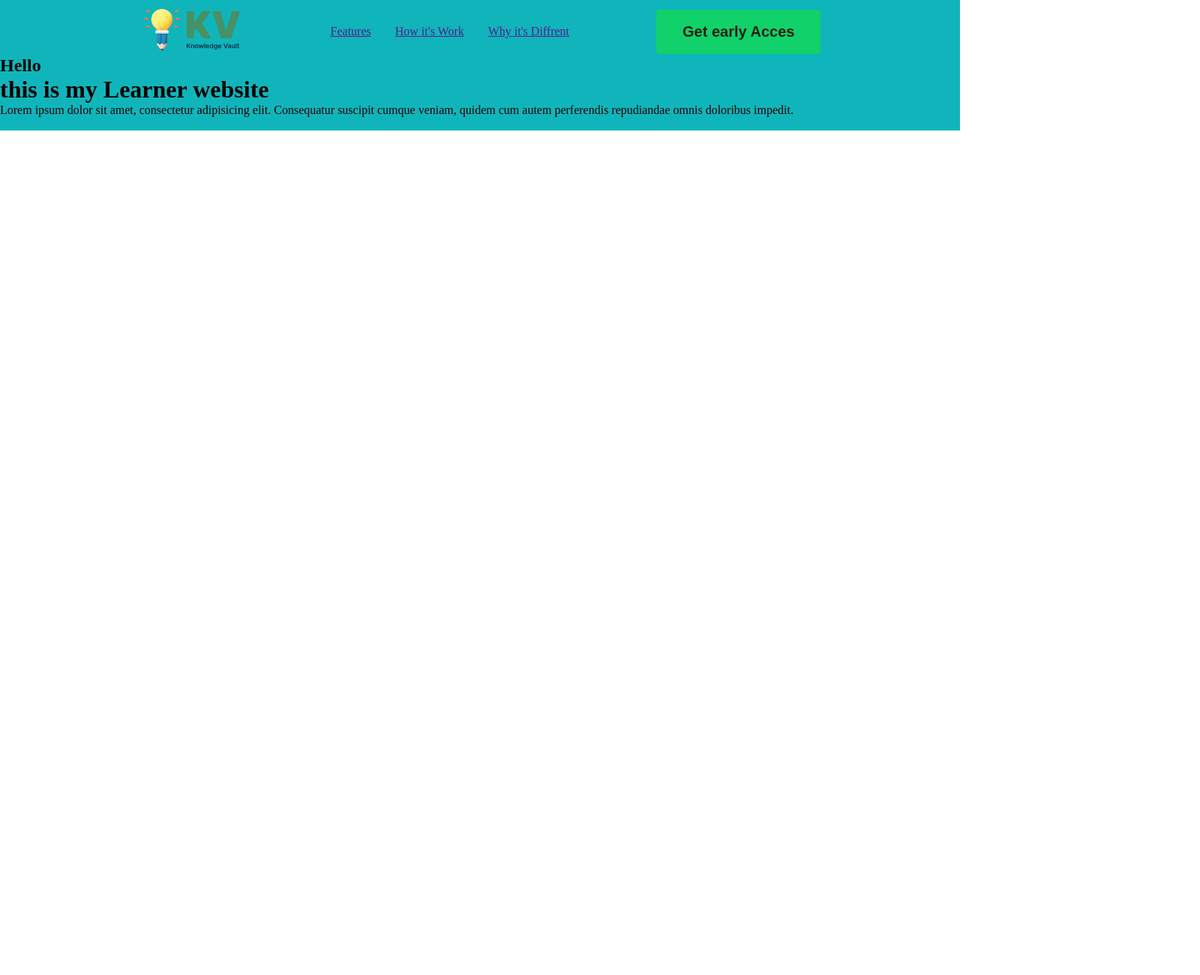
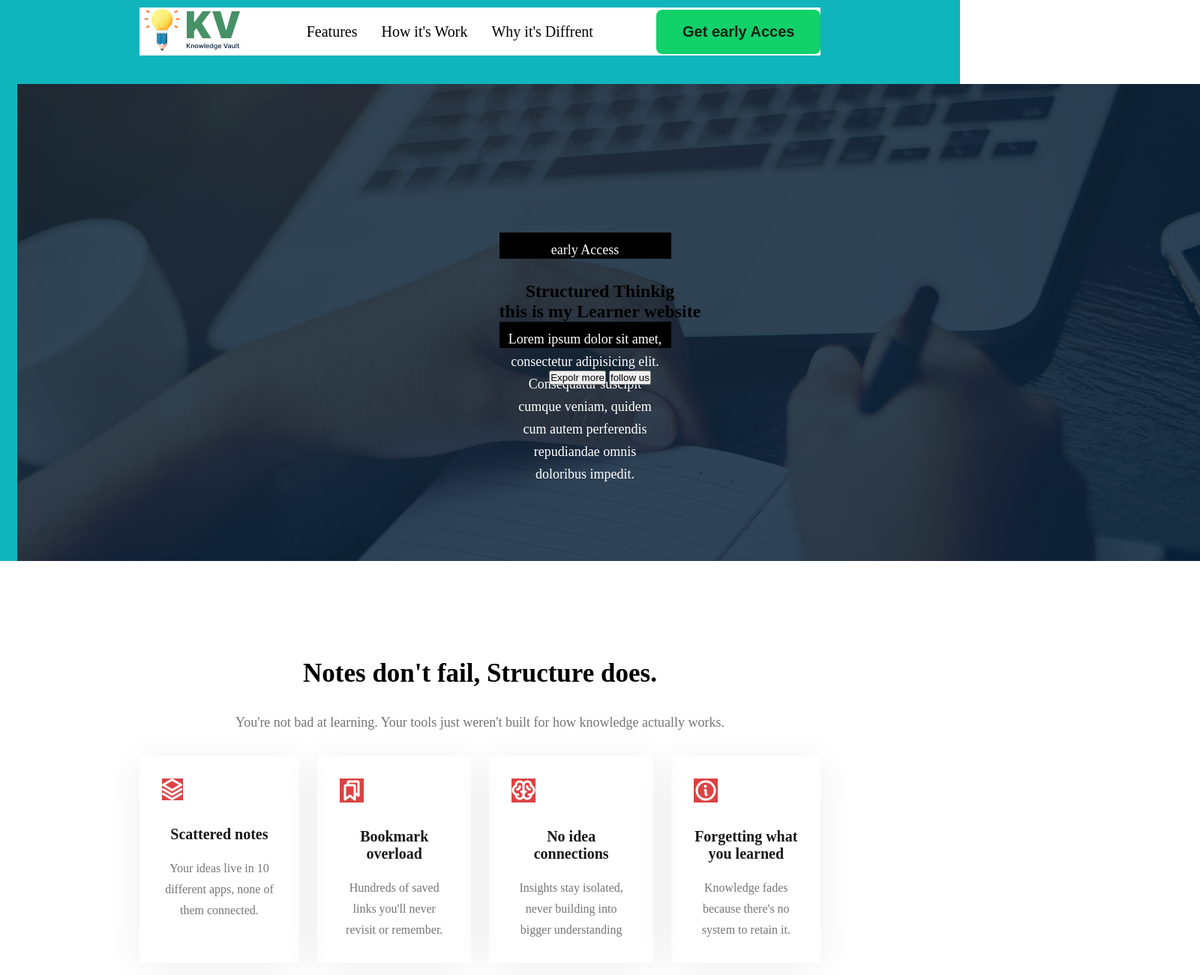
Before and after one commit to Md-Younus1952/my-ph-A01, a plain HTML site: page index.html in a window 1280 px wide. Shown: the part 40-1340 px from the top of the page at 75% size, 1600 px wide, since content can reach past the window. Before the commit the page ends 800 px from the top, so only its background shows below. Drawn offline with Linux system fonts and the light colour scheme.

Commit message:
banner and knowledge section

```diff
--- a/index.html
+++ b/index.html
@@ -31,23 +31,80 @@
 
         </nav>
         <!-- Banner start -->
-        <div>
-            <div>
-                <h2>Hello</h2>
+        <section id="banner">
+            <div class="banner-content">
+                <p>early Access</p>
+                <h1>Structured Thinkig</h1>
                 <h1>this is my Learner website</h1>
                 <p>Lorem ipsum dolor sit amet, consectetur
                     adipisicing elit. Consequatur suscipit cumque veniam, quidem cum
                     autem perferendis repudiandae omnis doloribus impedit.
                 </p>
+                <div>
+                    <button>Expolr more</button>
+                    <button>follow us</button>
+                </div>
             </div>
-            <div>
-                <img src="" alt="">
+
+        </section>
+    </header>
+    <!-- section1 start from here -->
+    <section id="skills">
+        <div class="skills-container container">
+            <div class="section-heading">
+                <h1>Notes don't fail, Structure does.</h1>
+                <p>You're not bad at learning. Your tools just weren't built for how knowledge actually works.</p>
+            </div>
+
+            <div class="skill-box">
+                <div class="skill-card">
+
+                    <img src="./Assets/Vector.png" alt="vector icon">
+                    <h3>Scattered notes</h3>
+                    <p>Your ideas live in 10 different apps, none of them connected.</p>
+
+                </div>
+                <div class="skill-card">
+                    <img src="./Assets/Bookmarks.png" alt="bookmark icon">
+                    <h3>Bookmark overload</h3>
+                    <p>Hundreds of saved links you'll never revisit or remember.</p>
+                </div>
+                <div class="skill-card">
+                    <img src="./Assets/Brain.png" alt="brain icon">
+                    <h3>No idea connections</h3>
+                    <p>Insights stay isolated, never building into bigger understanding</p>
+                </div>
+                <div class="skill-card">
+                    <img src="./Assets/Info.png" alt="info icon">
+                    <h3>Forgetting what
+                        you learned</h3>
+                    <p>Knowledge fades because there's no system to retain it.</p>
+                </div>
             </div>
         </div>
-    </header>
-    <!-- section1 start from here -->
-    <section>
+    </section>
+    <section id="knowledge">
+        <div class="knowledge-container container">
+            <div>
+                <img src="./Assets/knowledge.png" alt="knowledge image">
+            </div>
 
+            <div class="knowledge-text-content">
+                <p>The Solution</p>
+                <h1>Your second brain,
+                    structured by design.</h1>
+                <p>Personal Knowledge Vault isn't another note-taking app.
+                    It's a thinking environment where every note,
+                    link, and summary becomes part of an interconnected web of understanding.
+                </p>
+                <ul>
+                    <li>Capture ideas with structure built-in from day one</li>
+                    <li>Connect related concepts automatically as you write</li>
+                    <li>Build lasting knowledge through reflection prompts</li>
+                    <li>Find anything instantly with semantic search</li>
+                </ul>
+            </div>
+        </div>
     </section>
 
 </body>
--- a/styles/style.css
+++ b/styles/style.css
@@ -24,6 +24,7 @@ header {
     width: 71%;
     max-width: 1600px;
     margin: 0 auto;
+    background-color: #fff;
 
 }
 
@@ -40,13 +41,137 @@ nav .menu {
     align-items: center;
 }
 
+nav .menu a {
+    font-size: 20px;
+    color: black;
+    text-decoration: none;
+}
+
 .btn {
     background-color: #10d16a;
     border: none;
     padding: 18px 35px;
-    border-radius: 5px;
+    border-radius: 8px;
     font-size: 20px;
     font-weight: bold;
     color: rgba(24, 3, 3, 0.861);
     cursor: pointer;
 }
+
+#banner {
+    margin: 0 auto;
+    background: url("../Assets/hero-bg.png");
+    display: flex;
+    justify-content: center;
+    align-items: center;
+    background-position: 23px 38px, bottom right;
+    background-repeat: no-repeat;
+
+    width: 1600px;
+    height: 674px;
+}
+
+#banner .banner-content {
+    vertical-align: middle;
+    text-align: center;
+}
+
+#banner .banner-content p {
+    font-size: 18px;
+    color: #FFFFFF;
+    line-height: 30px;
+    margin-bottom: 30px;
+    background: #000;
+    height: 35px;
+    width: 229px;
+    padding: 8px 12px;
+    gap: 6px;
+    align-items: center;
+}
+
+.section-heading {
+    max-width: 827px;
+    text-align: center;
+    margin: 0 auto;
+
+}
+
+.section-heading h1 {
+    font-size: 35px;
+    margin-bottom: 30px;
+}
+
+.section-heading p {
+    font-size: 18px;
+    margin-bottom: 30px;
+    line-height: 30px;
+    color: #757575
+}
+
+
+
+#skills,
+#knowledge {
+    padding-top: 130px;
+}
+
+
+#skills .skills-container .skill-box {
+    display: flex;
+    gap: 24px;
+}
+
+
+
+.skill-box .skill-card {
+    padding: 30px;
+    /* border: 1px solid red; */
+    box-shadow: 0 6px 50px 0 #00000011;
+    max-width: 267px;
+
+}
+
+.skill-card img {
+    max-width: 44px;
+    margin-bottom: 30px;
+    background: #dc4343;
+    text-align: center;
+
+}
+
+
+
+.skill-card h3 {
+    font-size: 20px;
+    color: #181818;
+    margin-bottom: 20px;
+    text-align: center;
+}
+
+.skill-card p {
+    font-size: 16px;
+    color: #757575;
+    line-height: 28px;
+    text-align: center;
+
+}
+
+#knowledge .knowledge-container {
+    display: flex;
+    gap: 40px;
+    align-items: center;
+}
+
+.knowledge-container p {
+    font-size: 16px;
+    color: #757575;
+    line-height: 28px;
+    text-align: left;
+}
+
+.knowledge-container ul {
+    font-size: 16px;
+    line-height: 28px;
+    text-align: left;
+    padding-top: 40px;
+}
```
